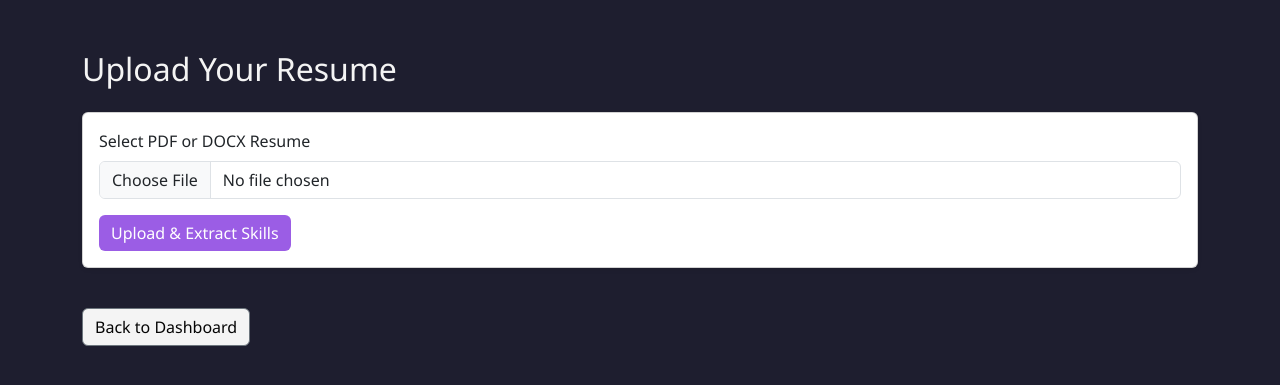
After one commit to Nahian1504/CareerHive, a Django app: page /upload_resume/ in a window 1280 px wide. The commit adds this page. Shown: the top 385 px of the page. Run offline with Django 5.2, Linux system fonts and the light colour scheme; a user stored in the database is signed in; data that the repository does not hold is empty.

Commit message:
Uploading sprint 2 files

```diff
--- a/jobs/templates/base.html
+++ b/jobs/templates/base.html
@@ -4,34 +4,125 @@
     <meta charset="UTF-8">
     <meta name="viewport" content="width=device-width, initial-scale=1.0">
     <title>CareerHive</title>
-    <!-- Bootstrap CSS CDN -->
+    <!-- Bootstrap CSS -->
     <link href="https://cdn.jsdelivr.net/npm/bootstrap@5.3.2/dist/css/bootstrap.min.css" rel="stylesheet">
+    <link href="https://cdnjs.cloudflare.com/ajax/libs/font-awesome/6.4.2/css/all.min.css" rel="stylesheet">
     <style>
         body {
-            background-color:#3c3544;
+            background-color: #1e1e2f;
             color: #f1f1f1;
+            font-family: 'Segoe UI', Tahoma, Geneva, Verdana, sans-serif;
         }
+
         .container {
             margin-top: 50px;
         }
+
+        /* Job Cards */
         .job-card {
-            padding: 15px;
-            margin-bottom: 15px;
-            background-color: #1e1e1e;;
-            border-radius: 10px;
-            box-shadow: 0px 2px 5px rgba(0,0,0,0.1);
+            padding: 20px;
+            margin-bottom: 20px;
+            background: linear-gradient(145deg, #2b2b3d, #1e1e2f);
+            border-radius: 15px;
+            box-shadow: 0 6px 12px rgba(0,0,0,0.3);
+            transition: transform 0.2s, box-shadow 0.2s;
+        }
+        .job-card:hover {
+            transform: translateY(-5px);
+            box-shadow: 0 10px 20px rgba(0,0,0,0.4);
+        }
+
+        /* Buttons */
+        .btn-primary {
+            background-color: #9b5de5;
+            border: none;
+            transition: 0.3s;
+        }
+        .btn-primary:hover {
+            background-color: #f15bb5;
+        }
+        .btn-secondary {
+            background-color: #f4f4f4;
+            color: #050505;
+            transition: 0.3s;
+        }
+        .btn-secondary:hover {
+            background-color: #c2c2c2;
+        }
+        .btn-outline-primary {
+            border-color: #9b5de5;
+            color: #9b5de5;
+            transition: 0.3s;
+        }
+        .btn-outline-primary:hover {
+            background-color: #9b5de5;
+            color: #fff;
+        }
+
+        /* Pagination */
+        nav .page-item .page-link {
+            color: #f1f1f1;
+            background-color: #2b2b3d;
+            border: none;
+            transition: 0.3s;
+        }
+        nav .page-item .page-link:hover {
+            background-color: #9b5de5;
+        }
+        nav .page-item.disabled .page-link {
+            background-color: #2b2b3d;
+            color: #777;
+        }
+
+        /* Inputs and selects */
+        input, select {
+            border-radius: 8px;
+            border: 1px solid #555;
+            background-color: #2b2b3d;
             color: #f1f1f1;
         }
-        .btn-primary {
-            background-color: #f4f4f4;
-            color: #050505;
-            border: none;
+        input::placeholder {
+            color: #aaa;
         }
-        .btn-primary:hover {
+        select {
+            color: #f1f1f1;
+        }
+
+        /* Headings */
+        h2, h3, h4 {
+            color: #f4f4f4;
+        }
+
+        /* Upload card */
+        .upload-card {
+            padding: 20px;
+            margin-bottom: 25px;
+            background-color: #2b2b3d;
+            border-radius: 12px;
+            box-shadow: 0 6px 12px rgba(0,0,0,0.3);
+            transition: transform 0.2s, box-shadow 0.2s;
+        }
+        .upload-card:hover {
+            transform: translateY(-3px);
+            box-shadow: 0 10px 20px rgba(0,0,0,0.4);
+        }
+
+        /* Badges for skills */
+        .badge-skill {
             background-color: #9b5de5;
+            color: #fff;
+            margin-right: 5px;
+            margin-top: 3px;
+            font-size: 0.85em;
         }
-        .pagination a {
-            margin: 0 5px;
+
+
+
+        /* Links */
+        a {
+            text-decoration: none;
+        }
+        a:hover {
             text-decoration: none;
         }
     </style>
@@ -42,7 +133,7 @@
         {% endblock %}
     </div>
 
-    <!-- Bootstrap JS (optional for interactive components) -->
+    <!-- Bootstrap JS -->
     <script src="https://cdn.jsdelivr.net/npm/bootstrap@5.3.2/dist/js/bootstrap.bundle.min.js"></script>
 </body>
 </html>
--- /dev/null
+++ b/jobs/templates/jobs/upload_resume.html
@@ -0,0 +1,58 @@
+{% extends "base.html" %}
+{% block content %}
+<h2 class="mb-4">Upload Your Resume</h2>
+
+<div class="card mb-4 p-3 shadow-sm">
+    <form method="post" enctype="multipart/form-data">
+        {% csrf_token %}
+        <div class="mb-3">
+            <label for="resumeFile" class="form-label">Select PDF or DOCX Resume</label>
+            <input type="file" name="resume_file" id="resumeFile" class="form-control" accept=".pdf,.docx" required>
+        </div>
+        <button type="submit" class="btn btn-primary">Upload & Extract Skills</button>
+    </form>
+</div>
+
+{% if uploaded_file_url %}
+<div class="card mb-4 p-3 shadow-sm">
+    <h5>Last Uploaded Resume:</h5>
+    <p>You can view or download your uploaded resume:</p>
+    <a href="{{ uploaded_file_url }}" target="_blank" class="btn btn-outline-primary">View / Download</a>
+
+    {% if file_type == "pdf" %}
+        <div class="mt-3">
+            <embed src="{{ uploaded_file_url }}" type="application/pdf" width="100%" height="500px">
+        </div>
+    {% endif %}
+</div>
+{% endif %}
+
+{% if user_resumes %}
+<div class="card mb-4 p-3 shadow-sm">
+    <h5>All Uploaded Resumes:</h5>
+    <ul>
+        {% for resume in user_resumes %}
+            <li>
+                <a href="{{ resume.file.url }}" target="_blank">{{ resume.file.name|slice:"7:" }}</a>
+                {% if resume.extracted_skills %}
+                    - Skills: {{ resume.extracted_skills }}
+                {% endif %}
+            </li>
+        {% endfor %}
+    </ul>
+</div>
+{% endif %}
+
+{% if extracted_skills %}
+<div class="card mb-4 p-3 shadow-sm">
+    <h5>Extracted Skills from Last Upload:</h5>
+    <div>
+        {% for skill in extracted_skills %}
+            <span class="badge bg-primary me-1 mb-1">{{ skill }}</span>
+        {% endfor %}
+    </div>
+</div>
+{% endif %}
+
+<a href="{% url 'jobs:home' %}" class="btn btn-secondary mt-3">Back to Dashboard</a>
+{% endblock %}
```
Also changed, not shown: jobs/templates/jobs/applications.html (+13 -13 lines), jobs/templates/jobs/bookmarks.html (+13 -12 lines), jobs/templates/jobs/home.html (+26 -8 lines), jobs/templates/jobs/signup.html (line endings or trailing spaces), jobs/templates/registration/login.html (line endings or trailing spaces), 1 other file.
